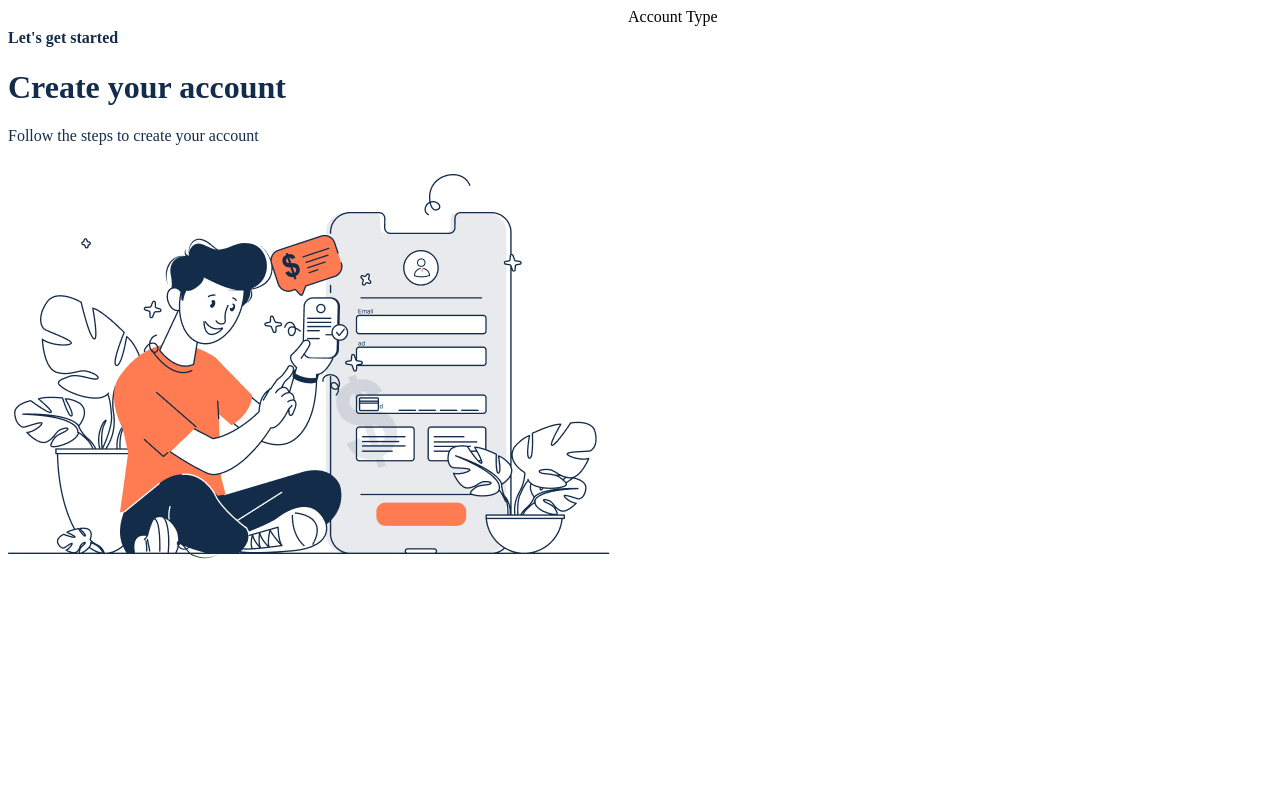
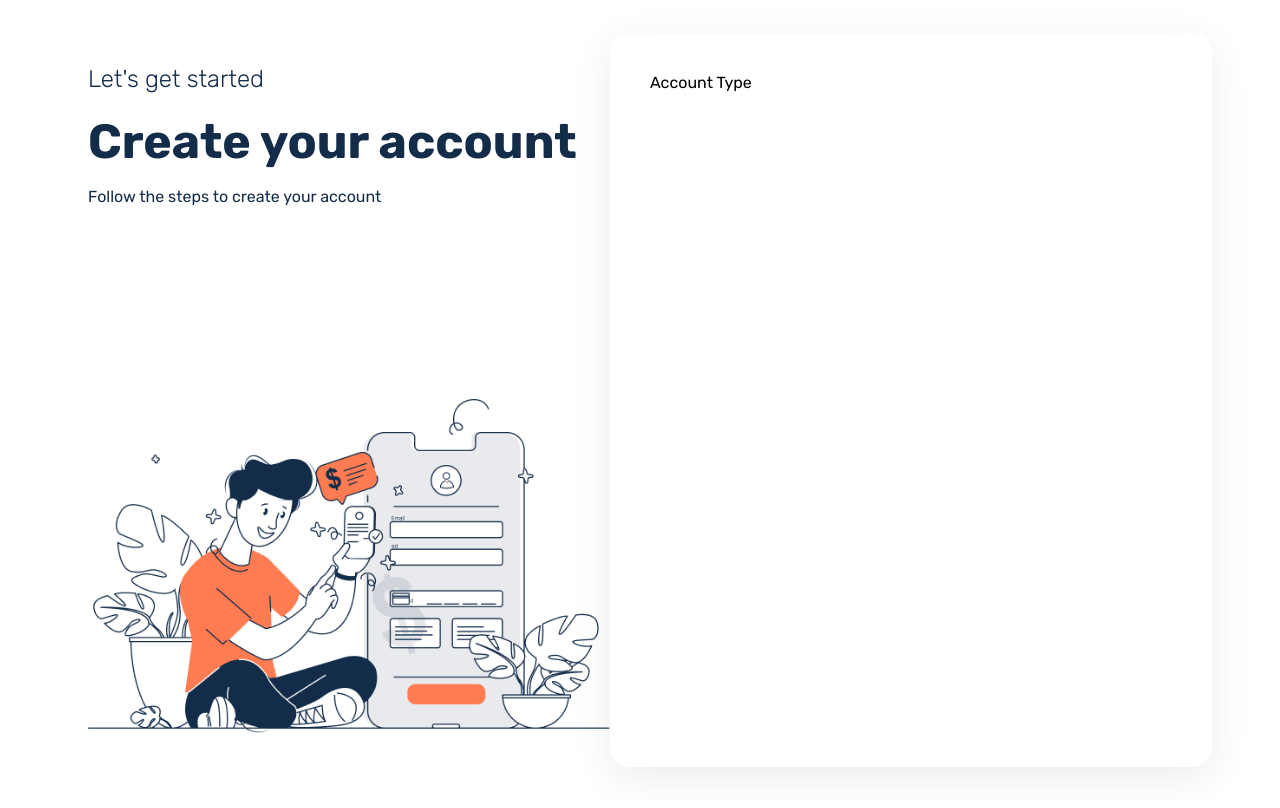
Before and after one commit to Rajoria211/Login_Flow, a React (Vite) app: page / in a window 1280 px wide. Shown: the top 808 px of the page. Built offline with nearby package versions, Linux system fonts and the light colour scheme; the HTML template or start-up script is replaced by a standard one.

Commit message:
added the css for authlayout

```diff
--- a/index.html
+++ b/index.html
@@ -4,6 +4,12 @@
     <meta charset="UTF-8" />
     <link rel="icon" type="image/svg+xml" href="/vite.svg" />
     <meta name="viewport" content="width=device-width, initial-scale=1.0" />
+    <link rel="preconnect" href="https://fonts.googleapis.com" />
+    <link rel="preconnect" href="https://fonts.gstatic.com" crossorigin />
+    <link
+      href="https://fonts.googleapis.com/css2?family=Inter:ital,opsz,wght@0,14..32,100..900;1,14..32,100..900&family=Oxanium:wght@200..800&family=Roboto:ital,wght@0,100..900;1,100..900&family=Rubik:ital,wght@0,300..900;1,300..900&display=swap"
+      rel="stylesheet"
+    />
     <title>onboarding</title>
   </head>
   <body>
--- a/src/index.css
+++ b/src/index.css
@@ -1,20 +1,63 @@
 .body {
   margin: 0;
+  height: 1024px;
   box-sizing: border-box;
+  font-family: "Rubik", sans-serif;
 }
 
 .layout {
+  font-family: Rubik, sans-serif;
   display: flex;
-  height: 100vh;
+  min-height: 98vh;
+  justify-content: space-between;
+}
+
+.left {
+  flex: 1;
+  display: flex;
+  flex-direction: column;
+  padding: 40px 0;
+  margin: 15px 0 15px 80px;
+  justify-content: space-between;
+  align-items: left;
+}
+
+.right {
+  flex: 1;
+  background: white;
+  border-radius: 20px;
+  margin: 25px 60px 25px 0;
+  padding: 40px;
+  box-shadow: 0 10px 40px rgba(0, 0, 0, 0.08);
+}
+.title {
+  height: fit-content;
+  color: rgba(19, 44, 74, 1);
+  letter-spacing: 0;
+  display: flex;
+  flex-direction: column;
   gap: 20px;
 }
 
-.title {
-  width: 489px;
-  height: 145px;
-  color: rgba(19, 44, 74, 1);
+.title > h4 {
+  font-size: 24px;
+  font-weight: 300;
+  line-height: 32px;
+  margin: 0;
 }
-
-.illustration {
-  width: 600px;
+.title > h1 {
+  font-weight: 700;
+  font-size: 48px;
+  line-height: 54px;
+  margin: 0;
 }
+.title > p {
+  font-size: 16px;
+  font-weight: 400;
+  line-height: 100%;
+  margin: 0;
+}
+.illustration > img {
+  width: 100%;
+  height: auto;
+}
```
